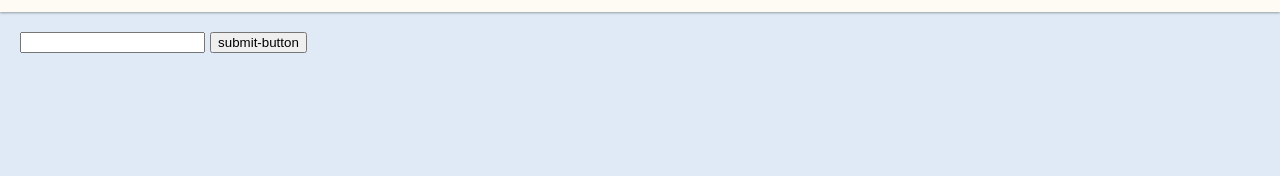
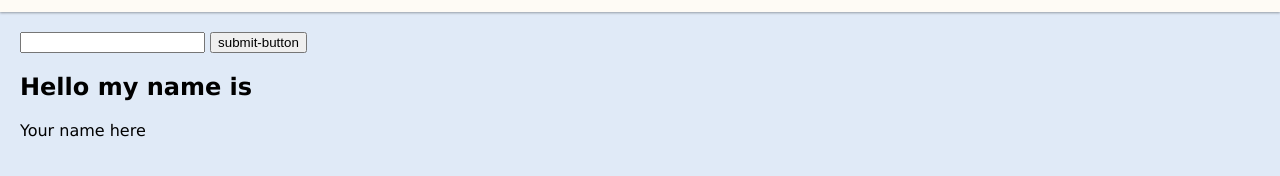
Before and after one commit to lailahnicole614/name-tag-group, a plain HTML site: page index.html in a window 1280 px wide. Shown: the part 68-244 px from the top of the page. Drawn offline with Linux system fonts and the light colour scheme.

Commit message:
Added heading

```diff
--- a/index.html
+++ b/index.html
@@ -35,6 +35,11 @@
     <input id="input-name"/>
     <button id="submit-button">submit-button</button>
  </section>
+
+ <section>
+    <h2>Hello my name is</h2>
+    <p id="name">Your name here</p>
+ </section>
     </main>
 
 </body>
```
